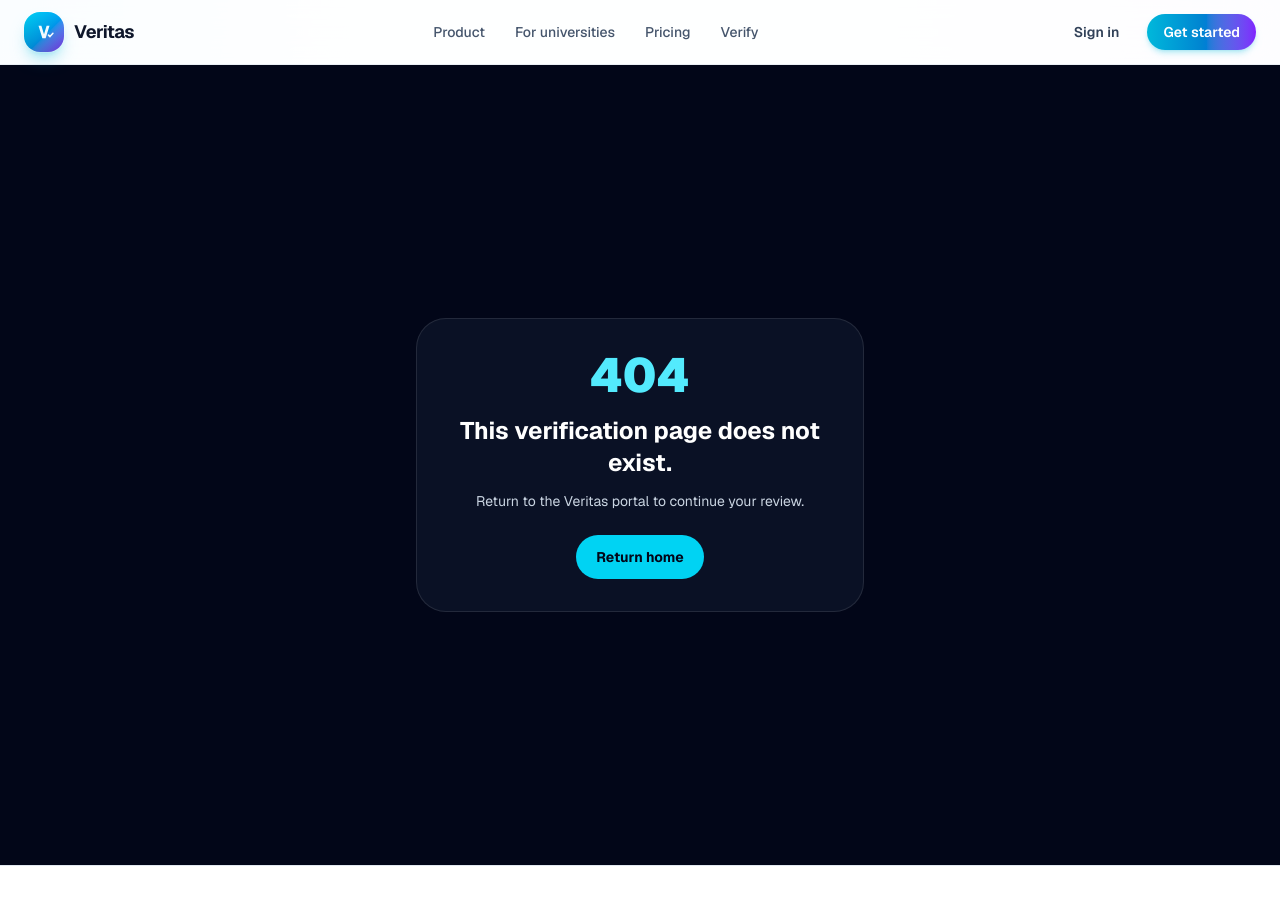
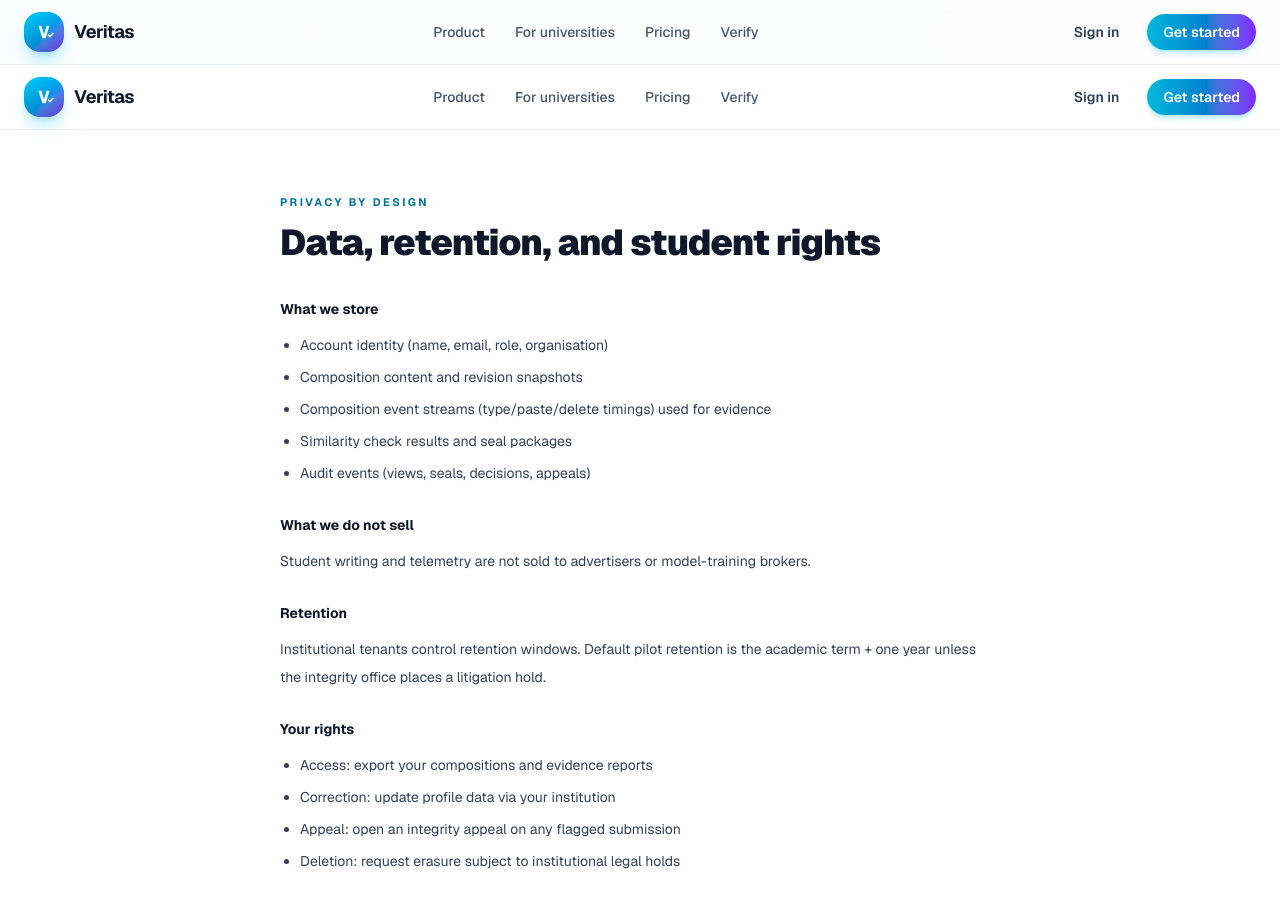
Before and after one commit to heidif24/veritas, a Next.js app: page /privacy in a window 1280 px wide. Before the commit this address had no page. Shown: the top 905 px of the page. Built offline with nearby package versions, Linux system fonts and the light colour scheme.

Commit message:
feat: methodology, privacy, fairness pages + integrity office desk

```diff
--- /dev/null
+++ b/app/fairness/page.tsx
@@ -0,0 +1,30 @@
+import Link from "next/link";
+import { SiteHeader } from "@/app/components/site-header";
+import { SiteFooter } from "@/app/components/site-footer";
+
+export default function FairnessPage() {
+  return (
+    <div className="min-h-screen bg-white text-slate-900">
+      <SiteHeader />
+      <main className="mx-auto max-w-3xl px-6 py-16">
+        <p className="text-[11px] font-bold uppercase tracking-[0.22em] text-cyan-700">Student fairness</p>
+        <h1 className="mt-3 text-4xl font-black tracking-tight">Why was I flagged?</h1>
+        <p className="mt-4 text-lg leading-8 text-slate-600">
+          Flags are <strong>evidence for review</strong>, not a verdict. Here is how to read them and what you can do.
+        </p>
+        <ol className="mt-10 list-decimal space-y-6 pl-5 text-sm leading-7 text-slate-700">
+          <li><strong className="text-slate-900">Open your evidence report</strong> — every composition has a timeline of process signals, similarity spans, and policy checks.</li>
+          <li><strong className="text-slate-900">Read the plain-language factors</strong> — paste share, session structure, style drift, and similarity each carry an explanation.</li>
+          <li><strong className="text-slate-900">Confidence bands</strong> — short drafts and sparse event streams produce wider uncertainty.</li>
+          <li><strong className="text-slate-900">Talk to your instructor</strong> — faculty can accept, request revision, or refer to the integrity office.</li>
+          <li><strong className="text-slate-900">Appeal</strong> — file an appeal with your explanation. Appeals are logged for the integrity office.</li>
+        </ol>
+        <div className="mt-10 rounded-2xl border border-slate-200 bg-slate-50 p-5 text-sm text-slate-600">
+          Veritas will never market “100% AI detection.” We market authorship evidence you and your institution can defend.
+        </div>
+        <Link href="/methodology" className="mt-8 inline-block text-sm font-semibold text-cyan-700 hover:underline">Read the full methodology →</Link>
+      </main>
+      <SiteFooter />
+    </div>
+  );
+}
--- /dev/null
+++ b/app/methodology/page.tsx
@@ -0,0 +1,37 @@
+import Link from "next/link";
+import { SiteHeader } from "@/app/components/site-header";
+import { SiteFooter } from "@/app/components/site-footer";
+
+export default function MethodologyPage() {
+  return (
+    <div className="min-h-screen bg-white text-slate-900">
+      <SiteHeader />
+      <main className="mx-auto max-w-3xl px-6 py-16">
+        <p className="text-[11px] font-bold uppercase tracking-[0.22em] text-cyan-700">Transparency</p>
+        <h1 className="mt-3 text-4xl font-black tracking-tight">What Veritas measures — and what it does not claim</h1>
+        <p className="mt-4 text-lg leading-8 text-slate-600">
+          Veritas produces <strong>authorship evidence packages</strong> for human review. It does not issue automated
+          misconduct findings and does not claim certainty that text is or is not AI-generated.
+        </p>
+        <section className="mt-12 space-y-8 text-sm leading-7 text-slate-700">
+          <div><h2 className="text-lg font-bold text-slate-900">1. Behavioural layer</h2><p className="mt-2">Keystroke timing, paste/delete events, focus loss, and revision ratios captured while writing in Integrity Studio.</p></div>
+          <div><h2 className="text-lg font-bold text-slate-900">2. Structural layer</h2><p className="mt-2">Session segmentation, bulk-insert detection, late-paste concentration, and growth curves over the writing session.</p></div>
+          <div><h2 className="text-lg font-bold text-slate-900">3. Text layer</h2><p className="mt-2">Institutional corpus and cross-submission similarity, citation-aware down-weighting of quoted material, and paraphrase-oriented span overlap. Optional licensed external providers when configured.</p></div>
+          <div><h2 className="text-lg font-bold text-slate-900">4. Style layer</h2><p className="mt-2">Lightweight stylometric drift against earlier drafts of the same composition when snapshots exist.</p></div>
+          <div><h2 className="text-lg font-bold text-slate-900">5. Custody layer</h2><p className="mt-2">Cryptographic seal (hash + signature) and public verification of the portable .veritas package.</p></div>
+          <div><h2 className="text-lg font-bold text-slate-900">6. Policy layer</h2><p className="mt-2">Course genre and thresholds map signals to allow / warn / block — always overridable by faculty.</p></div>
+          <div className="rounded-2xl border border-amber-200 bg-amber-50 p-5">
+            <h2 className="text-lg font-bold text-amber-950">What we do not claim</h2>
+            <ul className="mt-2 list-disc space-y-1 pl-5 text-amber-950/90">
+              <li>That any percentage proves AI authorship beyond reasonable doubt</li>
+              <li>That behavioural signals cannot be adversarially manipulated</li>
+              <li>That absence of flags means original scholarly work in every sense</li>
+            </ul>
+          </div>
+        </section>
+        <Link href="/fairness" className="mt-10 inline-block text-sm font-semibold text-cyan-700 hover:underline">Student fairness: why was I flagged? →</Link>
+      </main>
+      <SiteFooter />
+    </div>
+  );
+}
--- /dev/null
+++ b/app/privacy/page.tsx
@@ -0,0 +1,43 @@
+import { SiteHeader } from "@/app/components/site-header";
+import { SiteFooter } from "@/app/components/site-footer";
+
+export default function PrivacyPage() {
+  return (
+    <div className="min-h-screen bg-white text-slate-900">
+      <SiteHeader />
+      <main className="mx-auto max-w-3xl px-6 py-16">
+        <p className="text-[11px] font-bold uppercase tracking-[0.22em] text-cyan-700">Privacy by design</p>
+        <h1 className="mt-3 text-4xl font-black tracking-tight">Data, retention, and student rights</h1>
+        <div className="mt-8 space-y-6 text-sm leading-7 text-slate-700">
+          <section><h2 className="font-bold text-slate-900">What we store</h2>
+            <ul className="mt-2 list-disc space-y-1 pl-5">
+              <li>Account identity (name, email, role, organisation)</li>
+              <li>Composition content and revision snapshots</li>
+              <li>Composition event streams (type/paste/delete timings) used for evidence</li>
+              <li>Similarity check results and seal packages</li>
+              <li>Audit events (views, seals, decisions, appeals)</li>
+            </ul>
+          </section>
+          <section><h2 className="font-bold text-slate-900">What we do not sell</h2>
+            <p className="mt-2">Student writing and telemetry are not sold to advertisers or model-training brokers.</p>
+          </section>
+          <section><h2 className="font-bold text-slate-900">Retention</h2>
+            <p className="mt-2">Institutional tenants control retention windows. Default pilot retention is the academic term + one year unless the integrity office places a litigation hold.</p>
+          </section>
+          <section><h2 className="font-bold text-slate-900">Your rights</h2>
+            <ul className="mt-2 list-disc space-y-1 pl-5">
+              <li>Access: export your compositions and evidence reports</li>
+              <li>Correction: update profile data via your institution</li>
+              <li>Appeal: open an integrity appeal on any flagged submission</li>
+              <li>Deletion: request erasure subject to institutional legal holds</li>
+            </ul>
+          </section>
+          <section><h2 className="font-bold text-slate-900">Security</h2>
+            <p className="mt-2">Sessions are cookie-bound; seals use public-key signatures; audit logs record custody-sensitive actions.</p>
+          </section>
+        </div>
+      </main>
+      <SiteFooter />
+    </div>
+  );
+}
```
